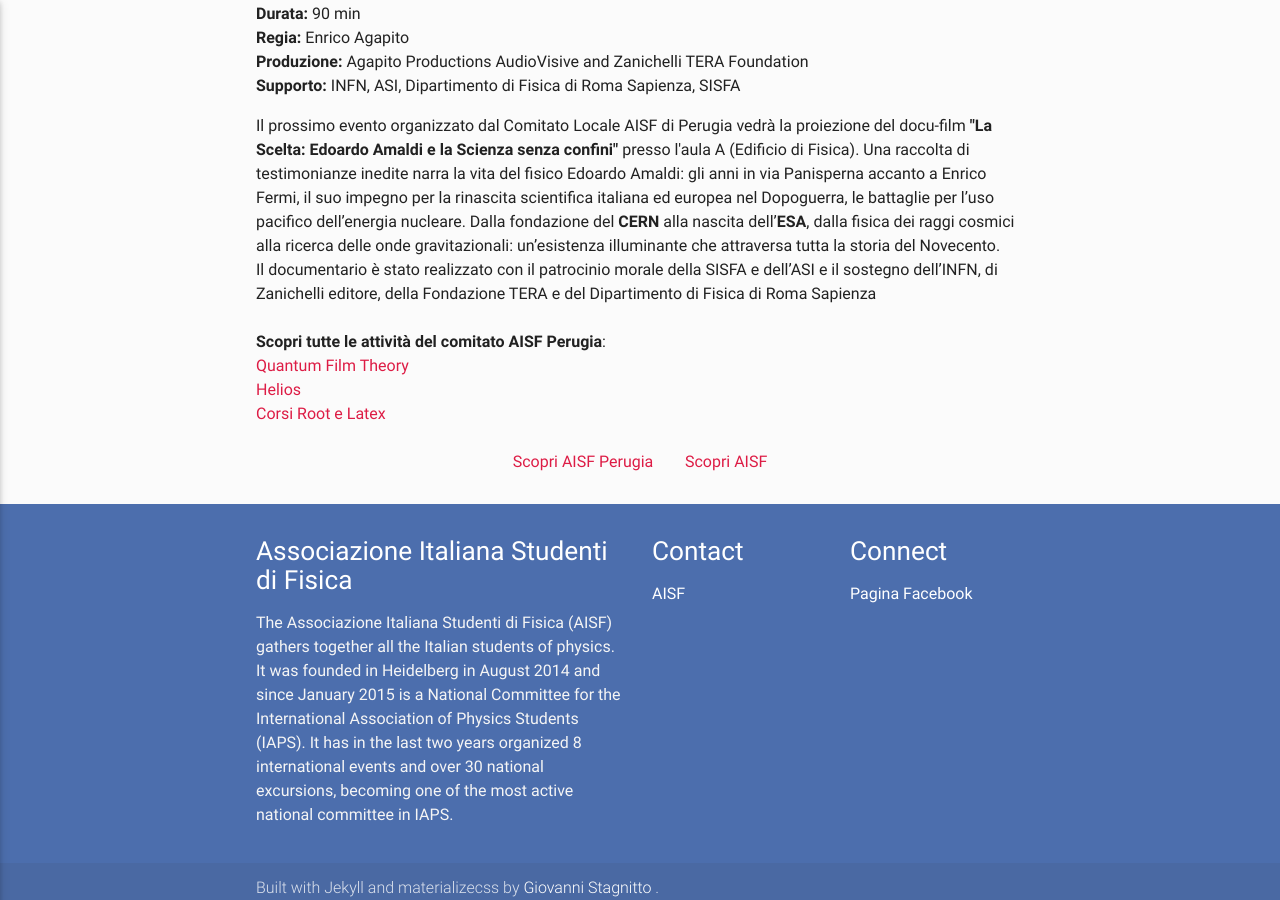
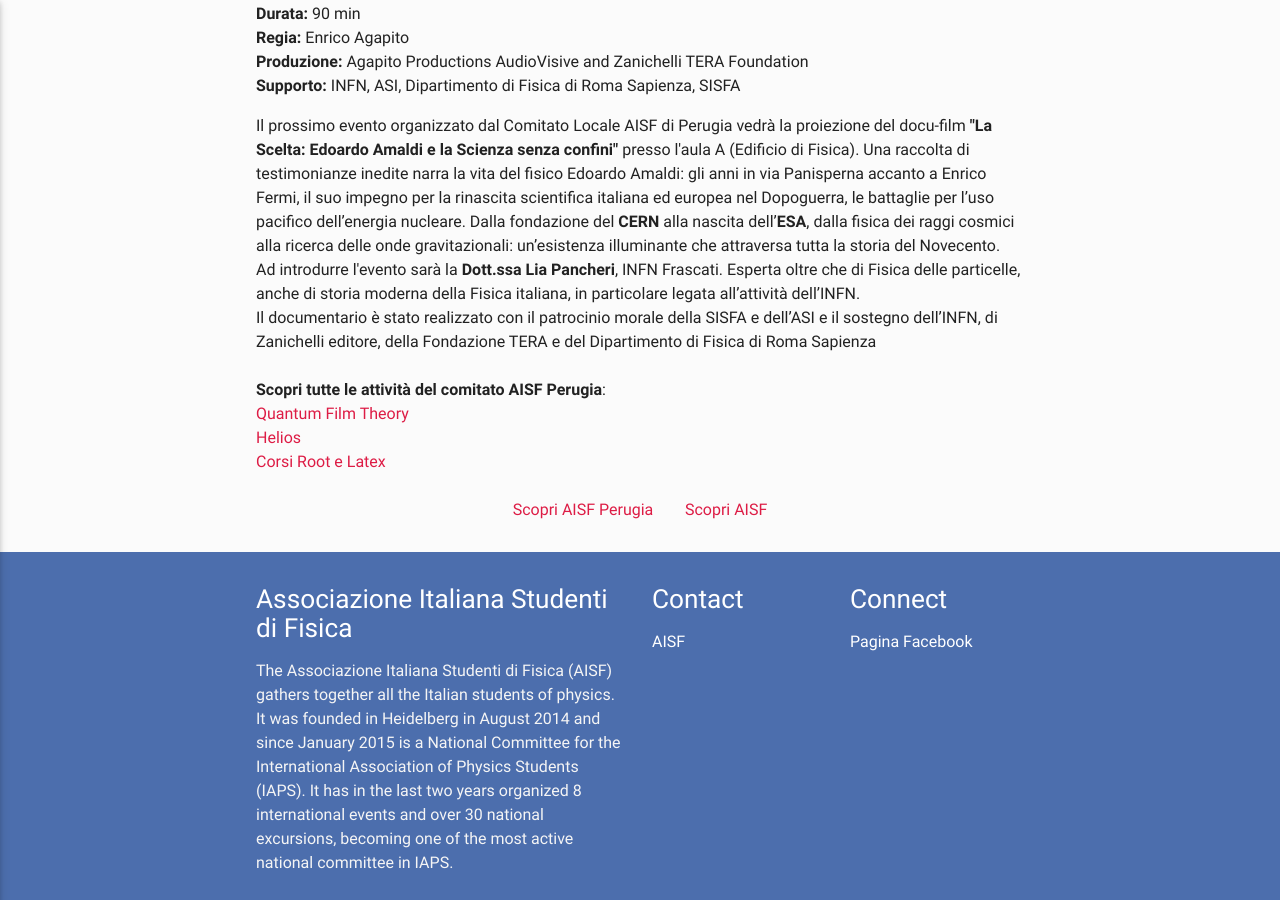
Before and after one commit to ai-sf/aisf_perugia, a Jekyll site: the page built from ProssimiEventi.html, in a window 1280 px wide and 900 px high, scrolled down 721 px. Built offline with Jekyll 4.4.1, drawn with Linux system fonts in a browser that asks for light colours; nearby versions of some CDN libraries.

Commit message:
Update ProssimiEventi.html

```diff
--- a/ProssimiEventi.html
+++ b/ProssimiEventi.html
@@ -37,6 +37,8 @@ Una raccolta di testimonianze inedite narra la vita del fisico Edoardo Amaldi: g
     fisica dei raggi cosmici alla ricerca delle onde gravitazionali:
     un’esistenza illuminante che attraversa tutta la storia del Novecento.<br>
 
+Ad introdurre l'evento sarà la<b> Dott.ssa Lia Pancheri</b>, INFN Frascati. Esperta oltre che di Fisica delle particelle, anche di
+storia moderna della Fisica italiana, in particolare legata all’attività dell’INFN.<br>
 Il documentario è stato realizzato
 con il patrocinio morale della SISFA e dell’ASI e il sostegno dell’INFN, di Zanichelli editore, della Fondazione TERA e del Dipartimento di Fisica di Roma Sapienza
 <!-- <br><br>
```
